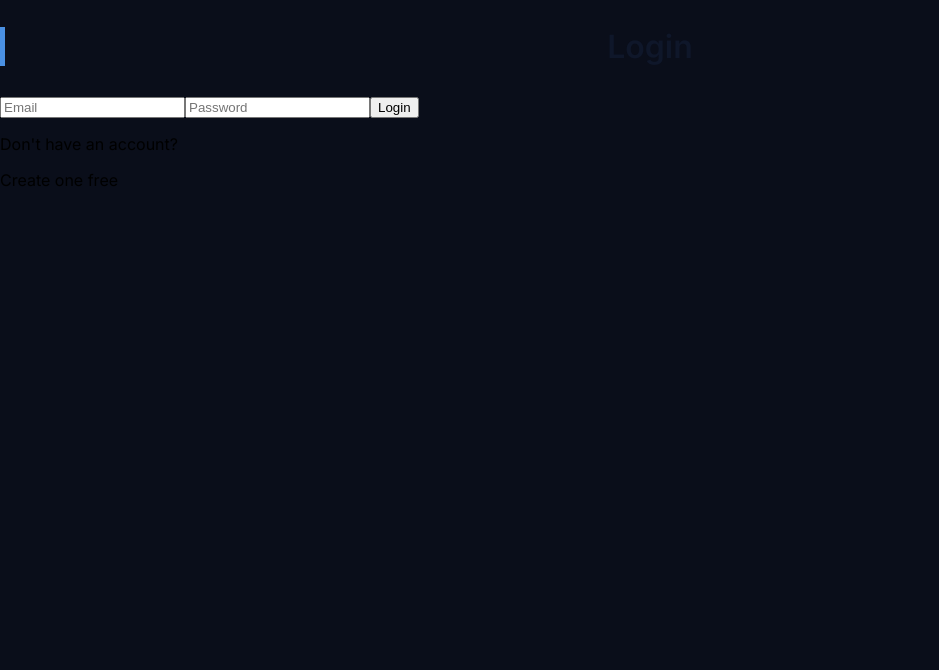
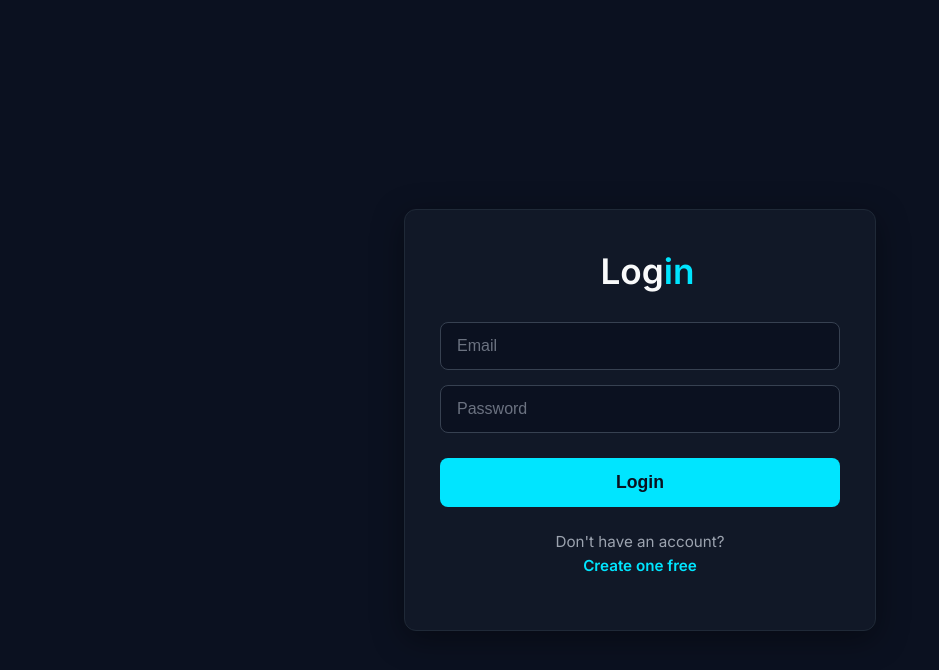
Before and after one commit to Nantha-Code/equipnet-india, a React (Vite) app: page /login in a window 1280 px wide. Shown: the top 670 px of the page, without its empty margins (0-939 px from the left). Built offline with nearby package versions, Linux system fonts and the light colour scheme.

Commit message:
all the api are changed to the global API method

```diff
--- a/src/components/common/SearchBar.css
+++ b/src/components/common/SearchBar.css
@@ -2,7 +2,7 @@
 
 /* The main container */
 .searchbar {
-  max-width: 600px;
+  width: 900px;
   margin: 40px auto;
   padding: 30px;
   /* border-radius: 12px; */
--- a/src/components/common/SearchBar.jsx
+++ b/src/components/common/SearchBar.jsx
@@ -1,15 +1,16 @@
 import { useState } from "react";
 import "./SearchBar.css";
+import { API } from "../../global";
 
 function SearchBar() {
   const [search, setSearch] = useState("");
   const [results, setResults] = useState([]);
 
-  const API_URL = "https://6971eb5e32c6bacb12c50344.mockapi.io/api/v1/EquipmentData";
+
 
   async function handleSearch() {
     try {
-      const response = await fetch(API_URL);
+      const response = await fetch(API);
       const data = await response.json();
 
       // filter results
--- a/src/components/equipment/EquipmentDetails.jsx
+++ b/src/components/equipment/EquipmentDetails.jsx
@@ -1,6 +1,7 @@
 import { useEffect, useState } from "react";
 import { useParams, useNavigate } from "react-router-dom";
 import "./EquipmentDetails.css";
+import { API } from "../../global";
 
 function EquipmentDetails() {
 
@@ -10,7 +11,7 @@ function EquipmentDetails() {
   const [loading, setLoading] = useState(true);
 
   useEffect(() => {
-    fetch(`https://6971eb5e32c6bacb12c50344.mockapi.io/api/v1/EquipmentData/${id}`)
+    fetch(`${API}/${id}`)
       .then(res => res.json())
       .then(data => {
         setEquipment(data);
--- a/src/components/equipment/EquipmentList.jsx
+++ b/src/components/equipment/EquipmentList.jsx
@@ -1,13 +1,14 @@
 import { useEffect, useState } from "react";
 import { useNavigate } from "react-router-dom";
 import "./EquipmentList.css";
+import { API } from "../../global";
 
 function EquipmentList() {
 
   const [equipment, setEquipment] = useState([]);
 
   useEffect(() => {
-    fetch("https://6971eb5e32c6bacb12c50344.mockapi.io/api/v1/EquipmentData")
+    fetch(API)
       .then(res => res.json())
       .then(data => setEquipment(data))
       .catch(err => console.error("API Error:", err));
--- /dev/null
+++ b/src/global.js
@@ -0,0 +1 @@
+export const API = "https://6971eb5e32c6bacb12c50344.mockapi.io/api/v1/EquipmentData";
--- a/src/pages/Admin/AdminDashboard.jsx
+++ b/src/pages/Admin/AdminDashboard.jsx
@@ -2,8 +2,9 @@ import { useEffect, useState } from "react";
 import { useFormik } from "formik";
 import * as Yup from "yup";
 import "./AdminDashboard.css";
+import { API } from "../../global";
 
-const API = "https://6971eb5e32c6bacb12c50344.mockapi.io/api/v1/EquipmentData";
+
 
 export function AdminDashboard() {
   const [equipment, setEquipment] = useState([]);
--- a/src/pages/LoginPage.css
+++ b/src/pages/LoginPage.css
@@ -1,89 +1,118 @@
-/* General Reset for the Navbar area */
-.top-link {
-    background-color: #ffffff;
-    box-shadow: 0 2px 10px rgba(0, 0, 0, 0.1);
-    position: sticky;
-    top: 0;
-    z-index: 1000;
-    padding: 0.5rem 2rem;
-    font-family: 'Inter', -apple-system, sans-serif;
+/* --- Main Full-Screen Container --- */
+.login-container {
+  display: flex;
+  justify-content: center; /* Centers horizontally */
+  align-items: center;     /* Centers vertically */
+  min-height: 100vh;       /* Takes up the full height of the viewport */
+  background-color: #0B1120; /* Your primary dark background */
+  font-family: 'Inter', 'Segoe UI', Tahoma, Geneva, Verdana, sans-serif;
+  padding: 20px;
 }
 
-.link {
-    display: flex;
-    justify-content: space-between;
-    align-items: center;
-    max-width: 1200px;
-    margin: 0 auto;
+/* --- The Form Card --- */
+.login-form {
+  background-color: #111827; /* Slightly lighter navy for the card */
+  padding: 40px 35px;
+  border-radius: 12px;
+  box-shadow: 0 8px 32px rgba(0, 0, 0, 0.4); /* Soft dark shadow */
+  border: 1px solid #1F2937; /* Very subtle border to define the edges */
+  width: 100%;
+  max-width: 400px; /* Keeps the form from getting too wide on desktop */
+  display: flex;
+  flex-direction: column;
 }
 
-/* Logo / SVG Icon */
-.nav-icon {
-    height: 45px;
-    width: auto;
-    cursor: pointer;
-    transition: transform 0.3s ease;
+/* --- Form Heading --- */
+.login-form h2 {
+  color: #F9FAFB; /* Off-white for readability */
+  font-size: 2.2rem;
+  text-align: center;
+  margin-top: 0;
+  margin-bottom: 30px;
+  font-weight: 700;
+  border: none;
 }
 
-.nav-icon:hover {
-    transform: scale(1.05);
+/* Highlighting the "in" part of "Login" */
+.login-form h2 span {
+  color: #00E5FF; /* Your cyan accent */
 }
 
-/* List Container */
-.nav-link-lists {
-    display: flex;
-    list-style: none;
-    gap: 2rem;
-    margin: 0;
-    padding: 0;
+/* --- Input Fields --- */
+.input-box {
+  background-color: #0B1120; /* Inside of the input matches the page background */
+  color: #F9FAFB; /* White text when typing */
+  border: 1px solid #374151;
+  border-radius: 8px;
+  padding: 14px 16px;
+  font-size: 1rem;
+  margin-bottom: 15px; /* Space between inputs */
+  transition: all 0.3s ease;
+  outline: none;
 }
 
-/* Individual Links */
-.nav-link-lists li a {
-    text-decoration: none;
-    color: #333;
-    font-weight: 500;
-    font-size: 1rem;
-    transition: color 0.3s ease, border-bottom 0.3s ease;
-    padding: 0.5rem 0;
-    border-bottom: 2px solid transparent;
+/* Placeholder styling */
+.input-box::placeholder {
+  color: #6B7280;
 }
 
-/* Hover States & Special Tags */
-.nav-link-lists li a:hover {
-    color: #2F4BFF; /* Matching your SVG blue color */
-    border-bottom: 2px solid #2F4BFF;
+/* When the user clicks inside the input box (Focus State) */
+.input-box:focus {
+  border-color: #00E5FF;
+  box-shadow: 0 0 0 3px rgba(0, 229, 255, 0.15); /* Soft cyan glow */
 }
 
-/* Highlight the Login/Register buttons as "Action Buttons" */
-.register-tag, .login-tag {
-    color: #2F4BFF !important;
+/* --- Error Messages (Yup Validation) --- */
+.error-text {
+  color: #EF4444; /* A soft red color for errors */
+  font-size: 0.85rem;
+  margin-top: -10px;    /* Pulls it closer to the input field above it */
+  margin-bottom: 15px;  /* Pushes the next input field down */
+  font-weight: 500;
 }
 
-.login-tag {
-    background-color: #2F4BFF;
-    color: white !important;
-    padding: 0.5rem 1.2rem !important;
-    border-radius: 6px;
-    border-bottom: none !important;
+/* --- The Login Button --- */
+.login-button {
+  background-color: #00E5FF;
+  color: #0B1120; /* Dark text for high contrast on the cyan button */
+  border: none;
+  border-radius: 8px;
+  padding: 14px;
+  font-size: 1.1rem;
+  font-weight: 700;
+  cursor: pointer;
+  margin-top: 10px;
+  transition: background-color 0.3s ease, transform 0.1s ease;
 }
 
-.login-tag:hover {
-    background-color: #050D42;
-    transform: translateY(-2px);
+.login-button:hover {
+  background-color: #00B8CC; /* Slightly darker cyan on hover */
 }
 
-/* Mobile Responsiveness */
-@media (max-width: 768px) {
-    .nav-link-lists {
-        gap: 1rem;
-    }
+.login-button:active {
+  transform: scale(0.98); /* Slight "click" indent effect */
+}
 
-    .nav-link-lists li a {
-        font-size: 0.9rem;
-    }
+/* --- Bottom Navigation Links --- */
+.nav-to-signup {
+  color: #9CA3AF;
+  text-align: center;
+  font-size: 0.95rem;
+  margin-top: 25px;
+  margin-bottom: 5px;
+}
 
-    .home-tag {
-        display: none;
-    }
+.nav-sign {
+  color: #00E5FF;
+  text-align: center;
+  font-size: 0.95rem;
+  font-weight: 600;
+  cursor: pointer;
+  margin-top: 0;
+  transition: opacity 0.2s ease;
 }
+
+.nav-sign:hover {
+  opacity: 0.8;
+  text-decoration: underline;
+}
--- a/src/pages/NotFound.css
+++ b/src/pages/NotFound.css
@@ -4,6 +4,7 @@
     height: 32rem;
     width: 77rem;
     font-family:  "Poppins", sans-serif;
+    padding: 18rem;
     .h1{
         color: rgb(10, 23, 99);
         font-size: 16rem;
@@ -12,14 +13,14 @@
         /* border: 2px solid black; */
 }
    .h3{
-    color: black;
+    color: rgb(248, 248, 248);
     margin: 0;
     margin-top: 1rem;
    }
    .para{
     color: gray;
     margin: 0;
-    width: 25rem;
+    width: 32rem;
     line-height: 1.3rem;
     margin-bottom: 2rem;
     margin-top: 1rem;
```
Also changed, not shown: src/components/common/Navbar.css (+86 -55 lines), index.css (deleted).
